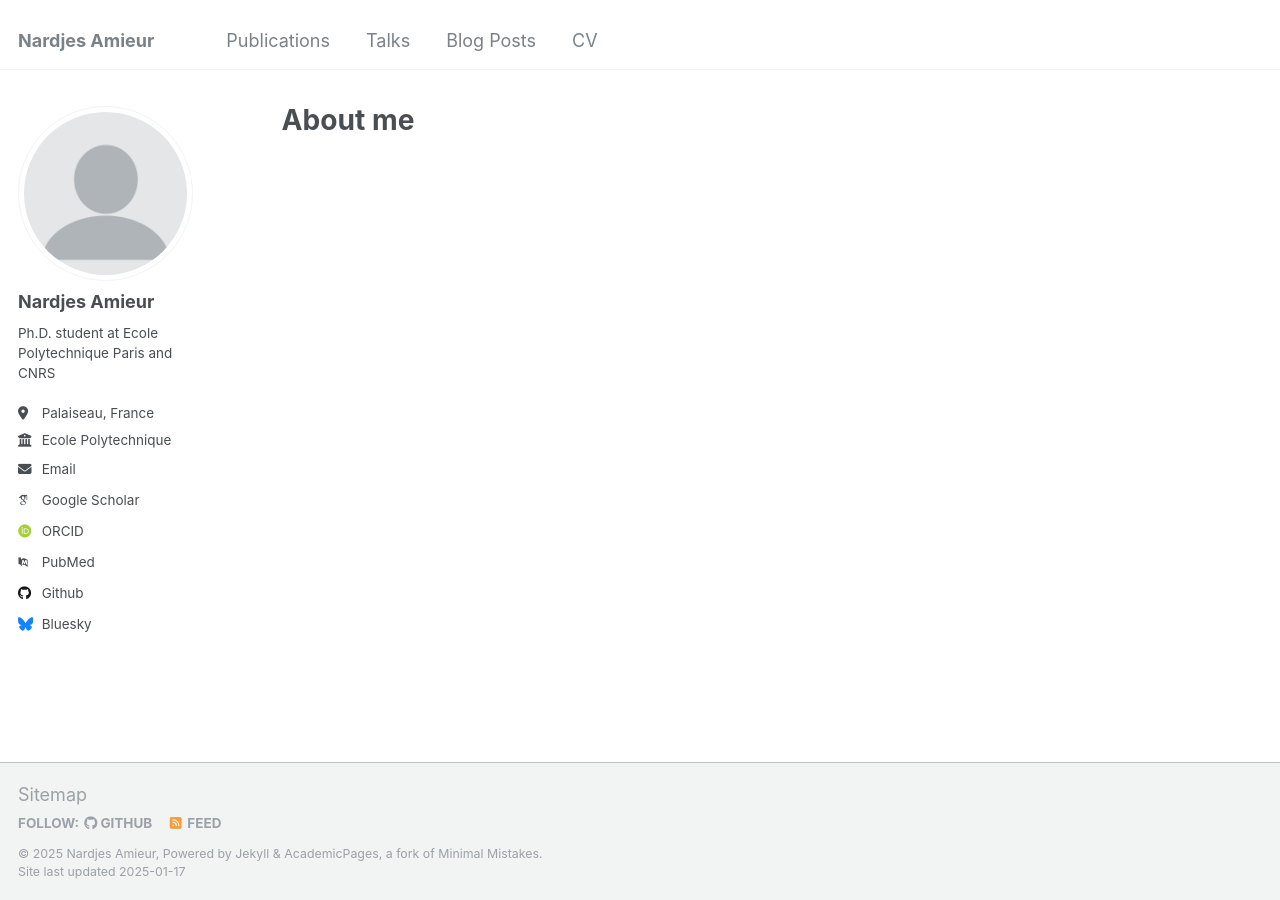
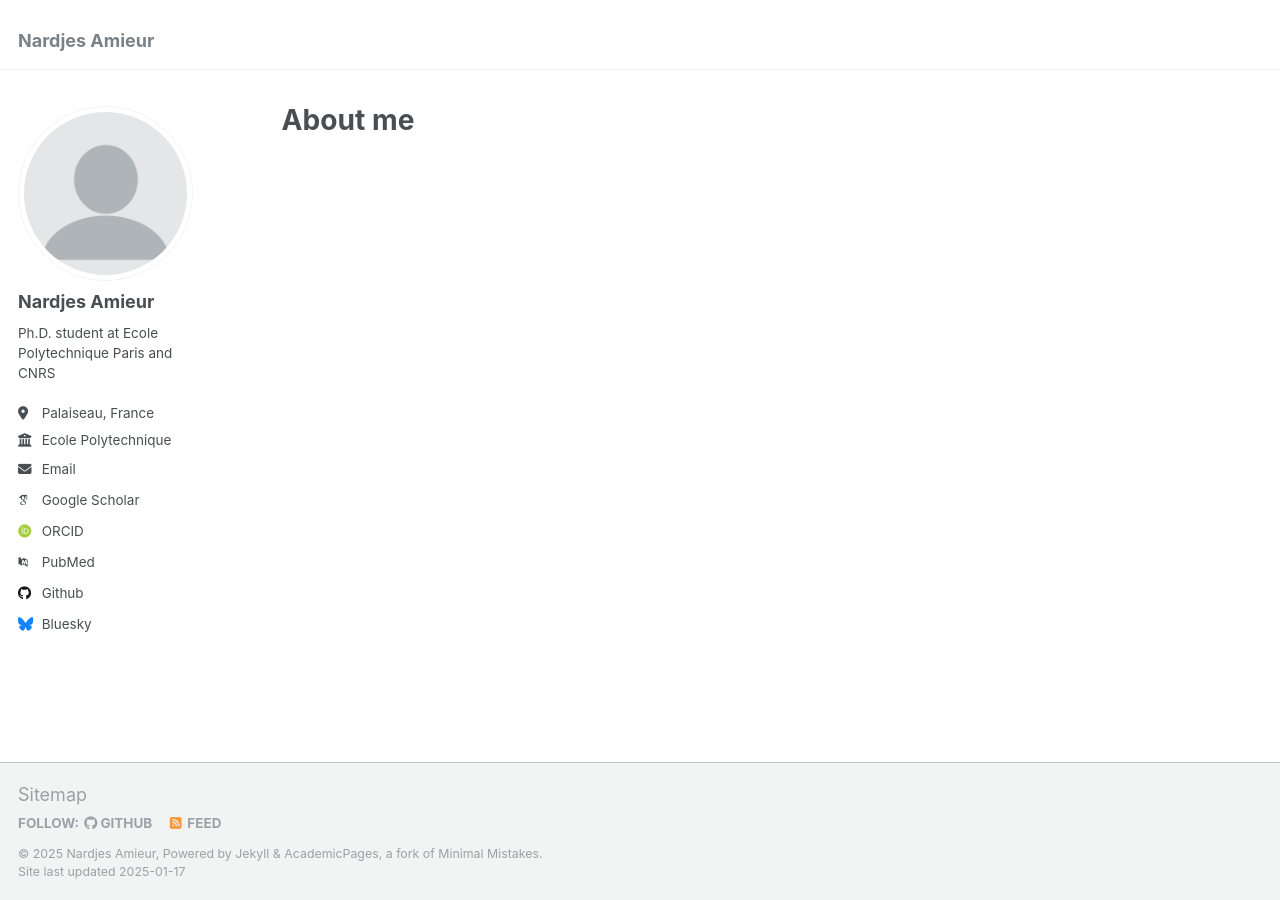
Before and after one commit to Nardjes-Am/Nardjes-Am.github.io, a Jekyll site: the page built from _pages/about.md, in a window 1280 px wide. Built offline with Jekyll 4.4.1, drawn with Linux system fonts in a browser that asks for light colours; some web fonts are replaced.

Commit message:
Update navigation.yml

```diff
--- a/_data/navigation.yml
+++ b/_data/navigation.yml
@@ -5,14 +5,3 @@
 # prevent it from being included in the site.
 
 main:
-  - title: "Publications"
-    url: /publications/
-
-  - title: "Talks"
-    url: /talks/
-
-  - title: "Blog Posts"
-    url: /year-archive/
-
-  - title: "CV"
-    url: /cv/
```
